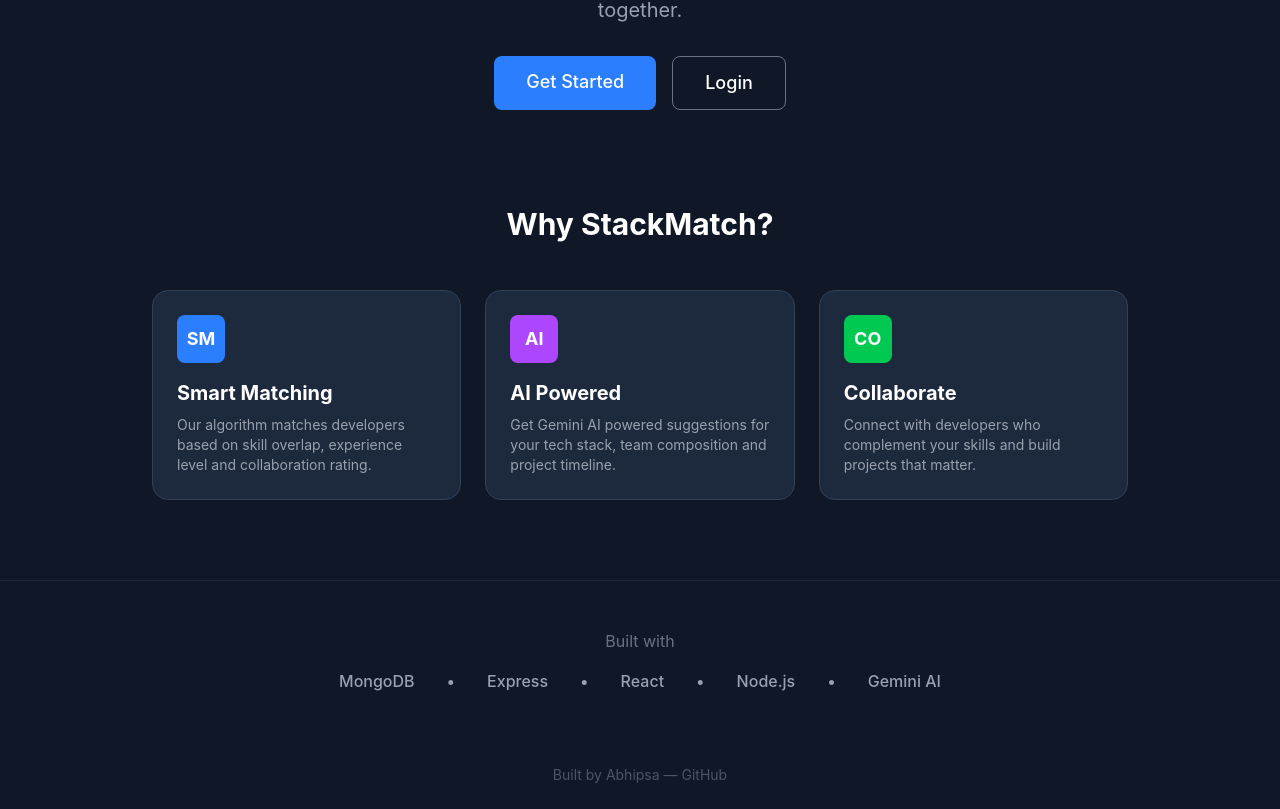
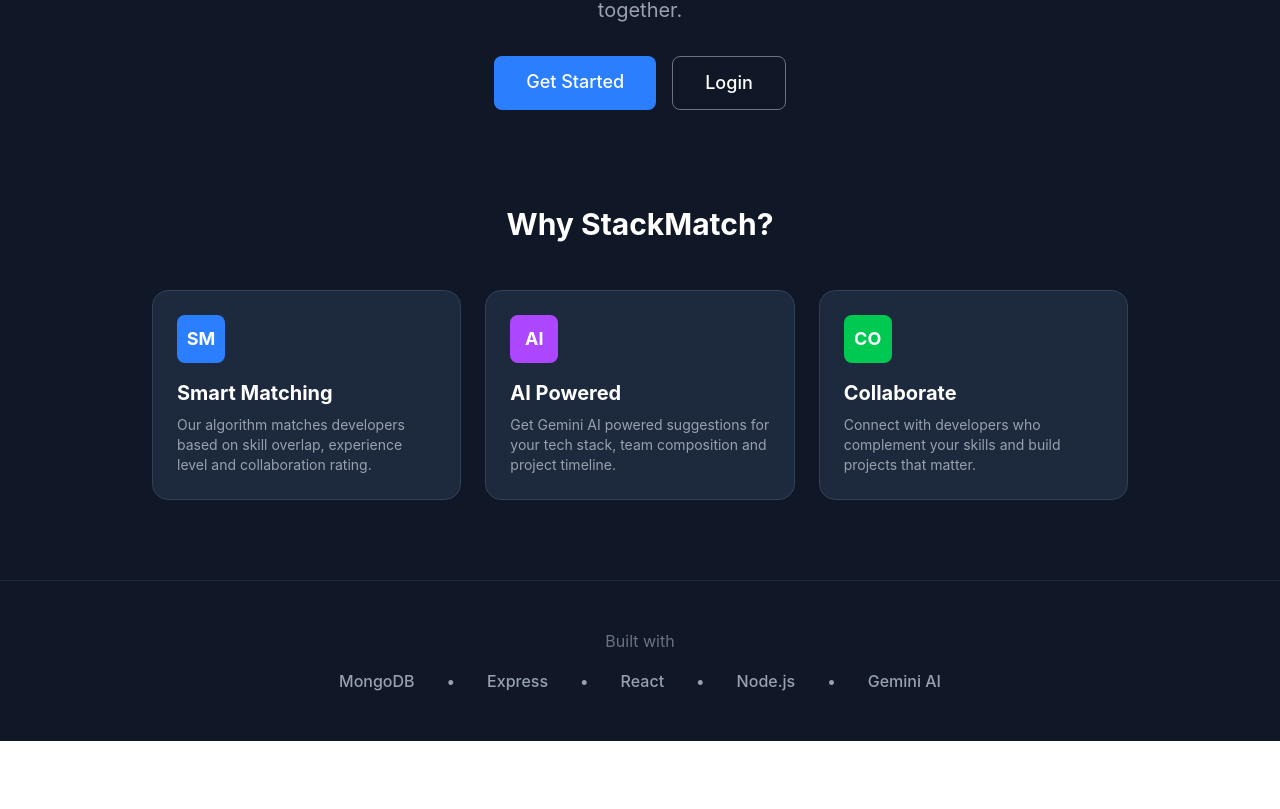
Before and after one commit to abhipxx/StackMatch, a React (Vite) app in the folder client/: page / in a window 1280 px wide. Shown: the part 292-1101 px from the top of the page. After the commit the page ends 1033 px from the top, so only its background shows below. Built offline with nearby package versions, Linux system fonts and the light colour scheme; no server answers.

Commit message:
Home page issue

```diff
--- a/client/src/pages/Home.jsx
+++ b/client/src/pages/Home.jsx
@@ -59,9 +59,6 @@ function Home() {
           <span>Gemini AI</span>
         </div>
       </div>
-      <div className="text-center py-6 text-gray-600 text-sm">
-        Built by Abhipsa — <a href="https://github.com/yourusername" target="_blank" rel="noreferrer" className="hover:text-blue-400 transition">GitHub</a>
-      </div>
     </div>
   );
 }
```
